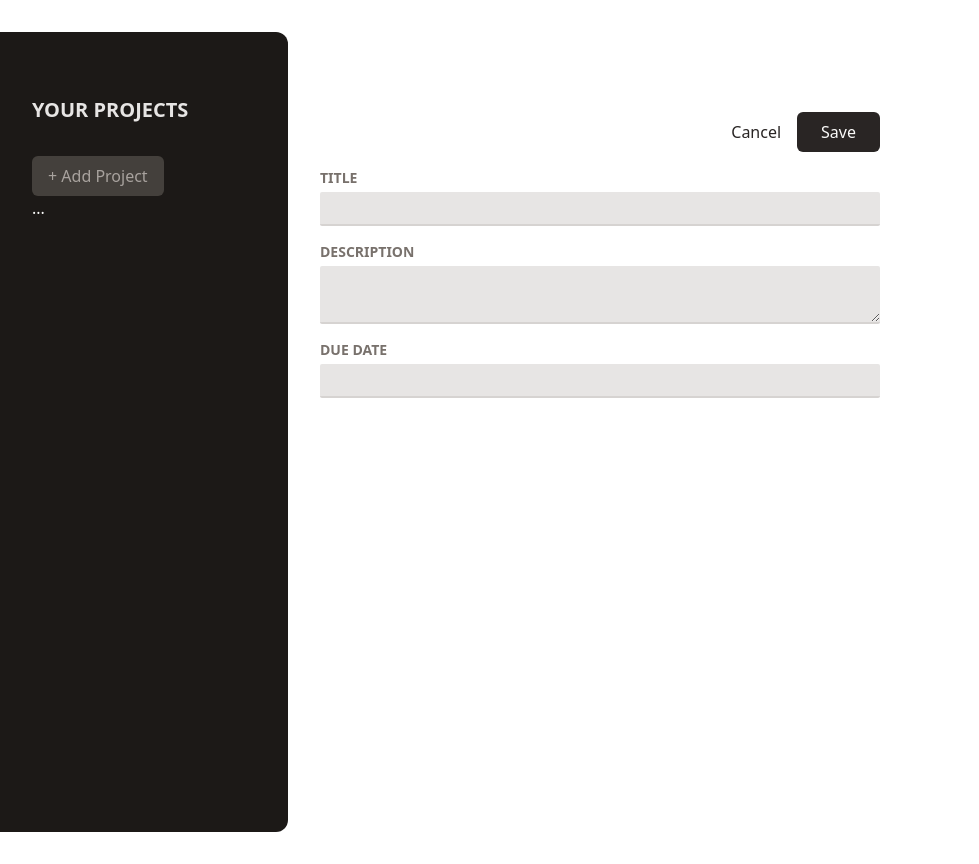
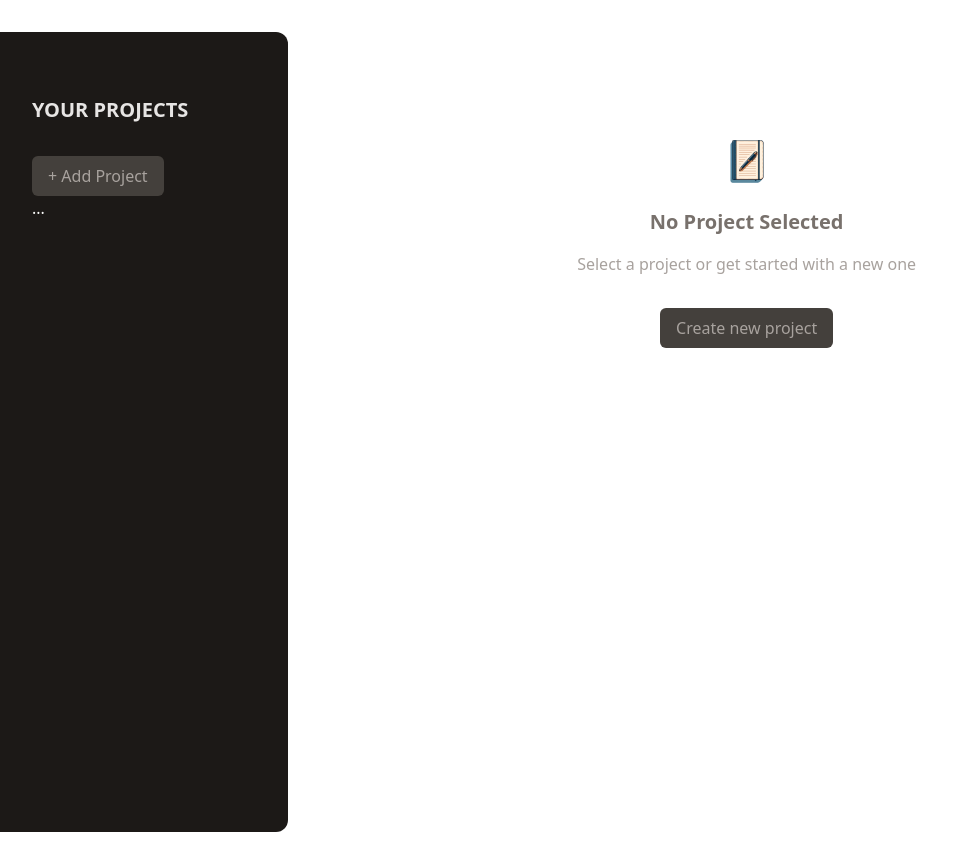
Before and after one commit to BartoszStachowski/React-Project-Manager, a React (Vite) app: page / in a window 1280 px wide. Shown: the whole page, without its empty margins (0-979 px from the left). Built offline with nearby package versions, Linux system fonts and the light colour scheme.

Commit message:
switch between components

```diff
--- a/src/App.jsx
+++ b/src/App.jsx
@@ -1,11 +1,36 @@
+import { useState } from "react";
+
 import { NewProject } from "./components/NewProject";
+import { NoProjectSelected } from "./components/NoProjectSelected";
 import { ProjectSidebar } from "./components/ProjectSidebar";
 
 function App() {
+  const [projectsState, setProjectsState] = useState({
+    selectedProjectId: undefined,
+    projects: [],
+  });
+
+  const handleStartAddProject = () => {
+    setProjectsState((prevState) => {
+      return {
+        ...prevState,
+        selectedProjectId: null,
+      };
+    });
+  };
+
+  let content;
+
+  if (projectsState.selectedProjectId === null) {
+    content = <NewProject />;
+  } else if (projectsState.selectedProjectId === undefined) {
+    content = <NoProjectSelected onStartAddProject={handleStartAddProject} />;
+  }
+
   return (
     <main className="my-8 flex h-screen gap-8">
-      <ProjectSidebar />
-      <NewProject />
+      <ProjectSidebar onStartAddProject={handleStartAddProject} />
+      {content}
     </main>
   );
 }
--- a/src/components/NoProjectSelected.jsx
+++ b/src/components/NoProjectSelected.jsx
@@ -1,7 +1,7 @@
 import noProjectImage from "../assets/no-projects.webp";
 import { Button } from "./Button";
 
-export const NoProjectSelected = () => {
+export const NoProjectSelected = ({ onStartAddProject }) => {
   return (
     <div className="mt-24 w-2/3 text-center">
       <img
@@ -16,7 +16,7 @@ export const NoProjectSelected = () => {
         Select a project or get started with a new one
       </p>
       <p className="mt-8">
-        <Button>Create new project</Button>
+        <Button onClick={onStartAddProject}>Create new project</Button>
       </p>
     </div>
   );
--- a/src/components/ProjectSidebar.jsx
+++ b/src/components/ProjectSidebar.jsx
@@ -1,12 +1,12 @@
 import { Button } from "./Button";
 
-export const ProjectSidebar = () => {
+export const ProjectSidebar = ({ onStartAddProject }) => {
   return (
     <aside className="w-1/3 rounded-r-xl bg-stone-900 px-8 py-16 text-stone-50 md:w-72">
       <h2 className="mb-8 font-bold uppercase text-stone-200 md:text-xl">
         Your Projects
       </h2>
-      <Button>+ Add Project</Button>
+      <Button onClick={onStartAddProject}>+ Add Project</Button>
       <ul>...</ul>
     </aside>
   );
```
